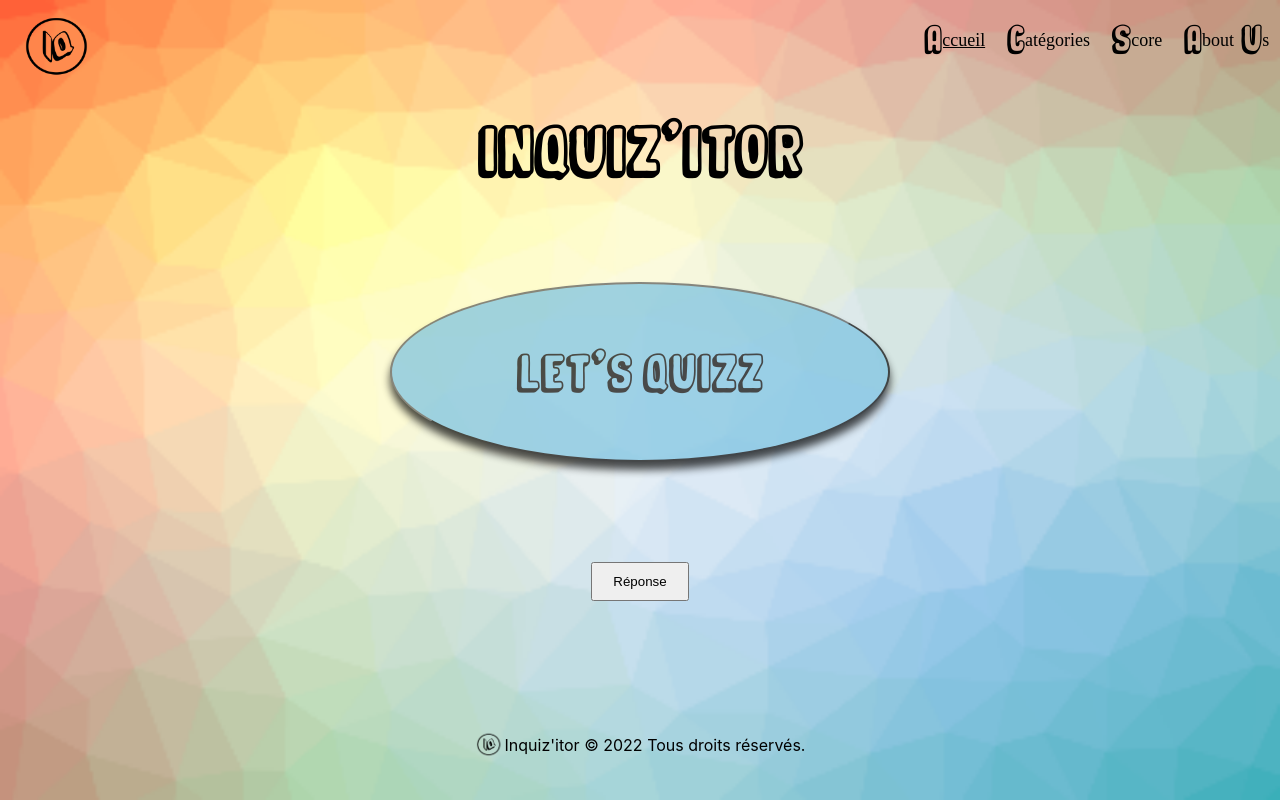
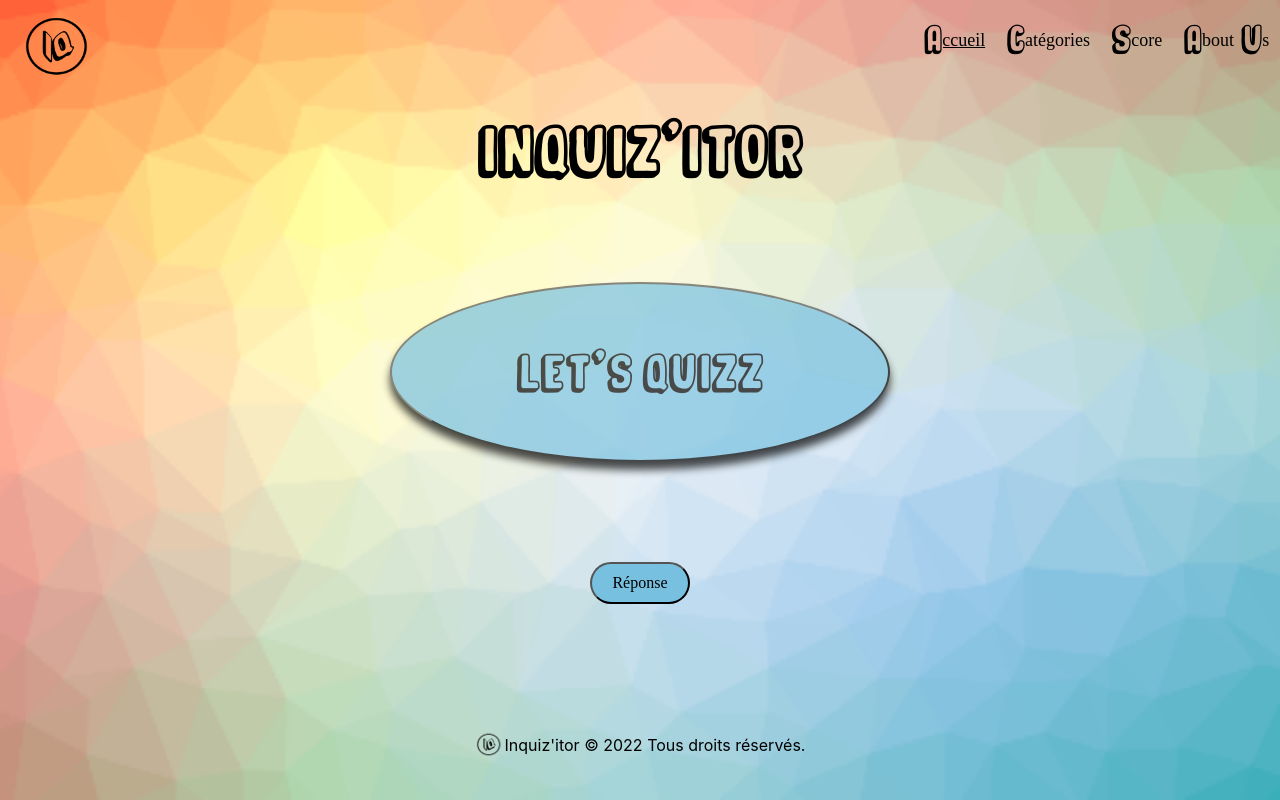
Before and after one commit to ComicScrip/lyon-react-mars22-p2g5, a React (Create React App) app: page / in a window 1280 px wide. Built offline with nearby package versions, Linux system fonts and the light colour scheme; no server answers.

Commit message:
modify button response

```diff
--- a/src/styles/jokesday.css
+++ b/src/styles/jokesday.css
@@ -13,6 +13,10 @@
   margin: 20px;
   padding: 10px 20px;
   cursor: pointer;
+  background-color: #78c0e0;
+  font-family: 'railway';
+  border-radius: 30px;
+  font-size: medium;
 }
 
 .confetti-wrap {
```
